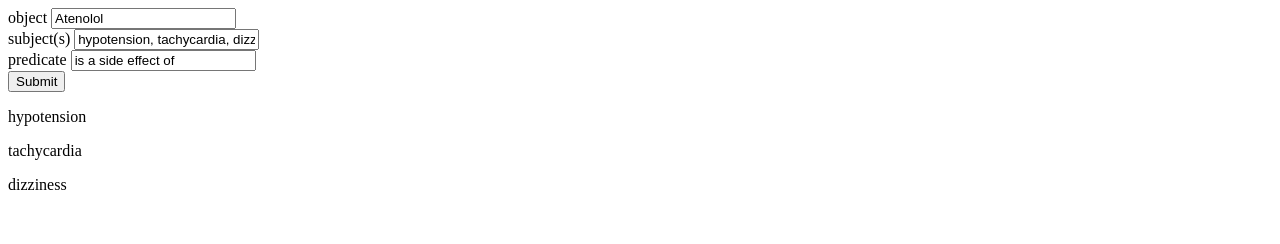
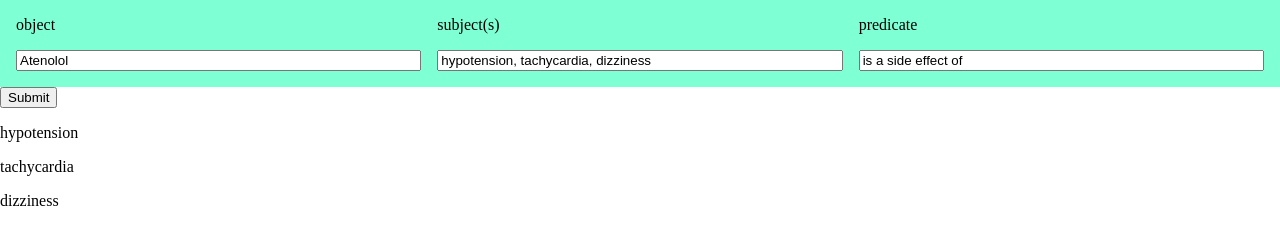
Before and after one commit to Bl1xvan/flashcardfrenzy, a plain HTML site: page index.html in a window 1280 px wide. Drawn offline with Linux system fonts and the light colour scheme.

Commit message:
added some style

```diff
--- a/index.html
+++ b/index.html
@@ -4,6 +4,8 @@
     <meta charset="UTF-8">
     <meta http-equiv="X-UA-Compatible" content="IE=edge">
     <meta name="viewport" content="width=device-width, initial-scale=1.0">
+    <link rel="stylesheet" href="style.css">
+    <script src="script.js" defer></script>
     <title>Document</title>
 </head>
 <body>
--- a/style.css
+++ b/style.css
@@ -0,0 +1,21 @@
+*, *::before, *::after{
+    box-sizing: border-box;
+}
+
+body{
+    margin: auto;
+}
+
+.input-group{
+    background-color: aquamarine;
+    display: grid;
+    grid-template-columns: auto auto auto;
+    gap: 1rem;
+    padding: 1rem;
+}
+
+.input-cont{
+    display: flex;
+    flex-direction: column;
+    gap: 1rem;
+}
```
